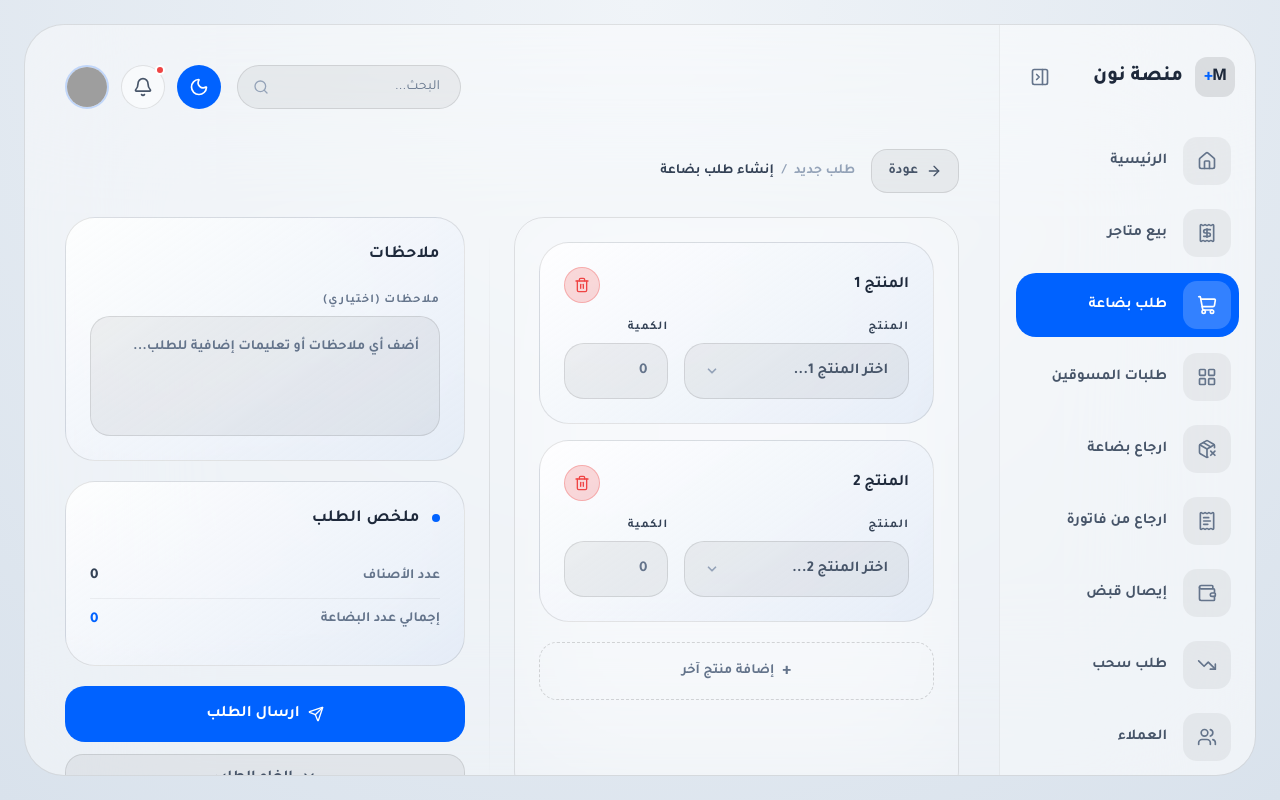
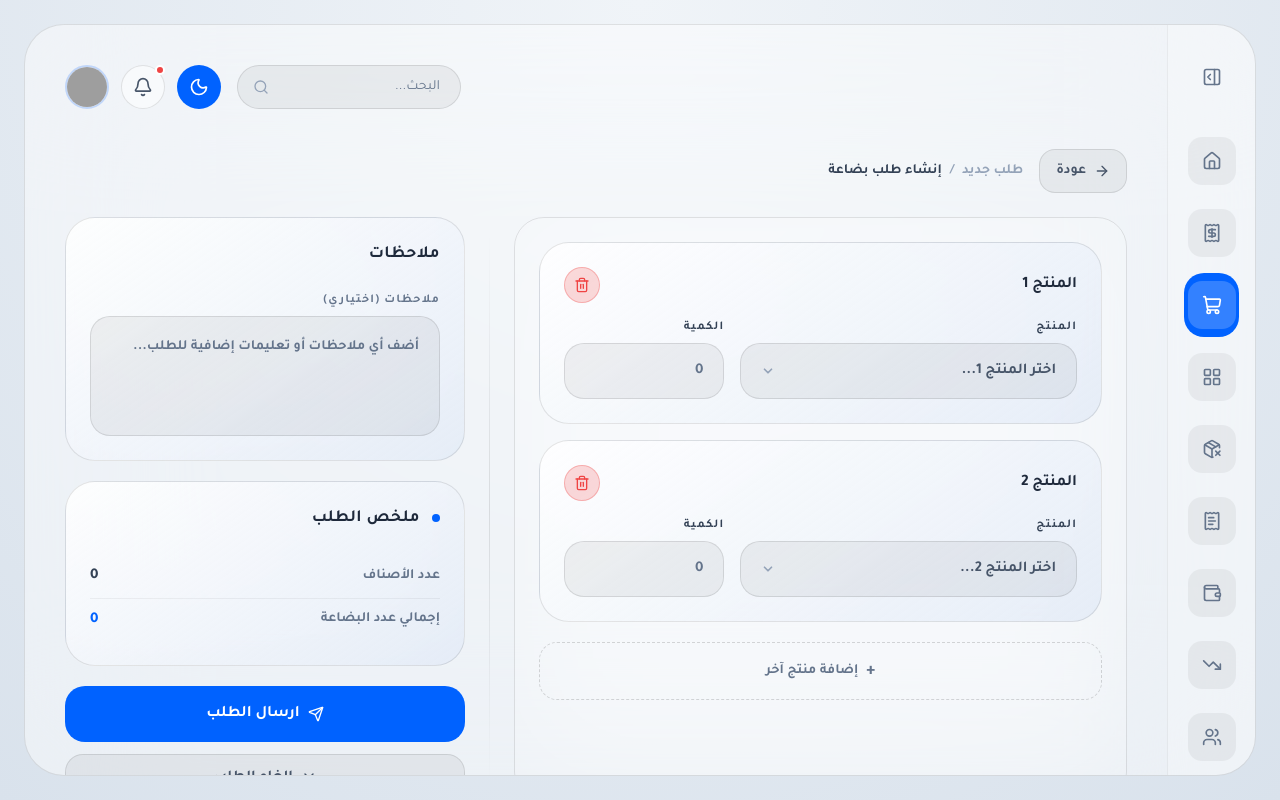
Before and after one commit to ofifice-alalem/tdm-design-for-v3, a React (Vite) app: page /order/new in a window 1280 px wide. Built offline with nearby package versions, Linux system fonts and the light colour scheme; grey boxes are pictures that could not be loaded.

Commit message:
commit -27

```diff
--- a/src/compenntes/layout/AppShell.tsx
+++ b/src/compenntes/layout/AppShell.tsx
@@ -1,4 +1,5 @@
 import { useEffect, useState } from 'react';
+import { useLocation } from 'react-router-dom';
 import { AppSidebar } from './AppSidebar';
 import { TopNav } from './TopNav';
 
@@ -19,7 +20,12 @@ interface AppShellProps {
  */
 export function AppShell({ children }: AppShellProps) {
   const [isDark, setIsDark] = useState(true);
-  const [isSidebarOpen, setIsSidebarOpen] = useState(true);
+  const [isSidebarOpen, setIsSidebarOpen] = useState(false);
+  const location = useLocation();
+
+  useEffect(() => {
+    setIsSidebarOpen(false);
+  }, [location.pathname]);
 
   // Initialise theme from localStorage / system preference
   useEffect(() => {
```
